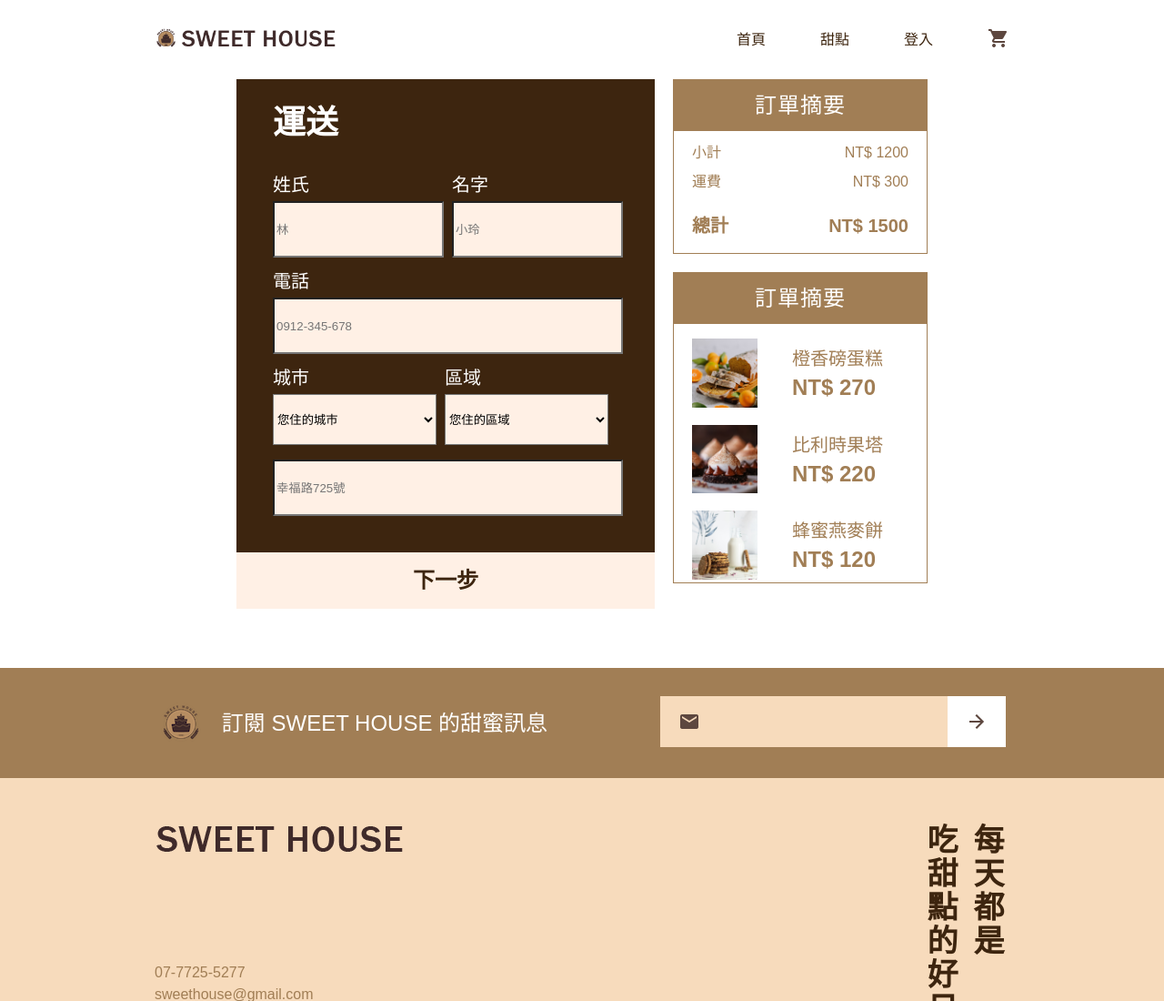
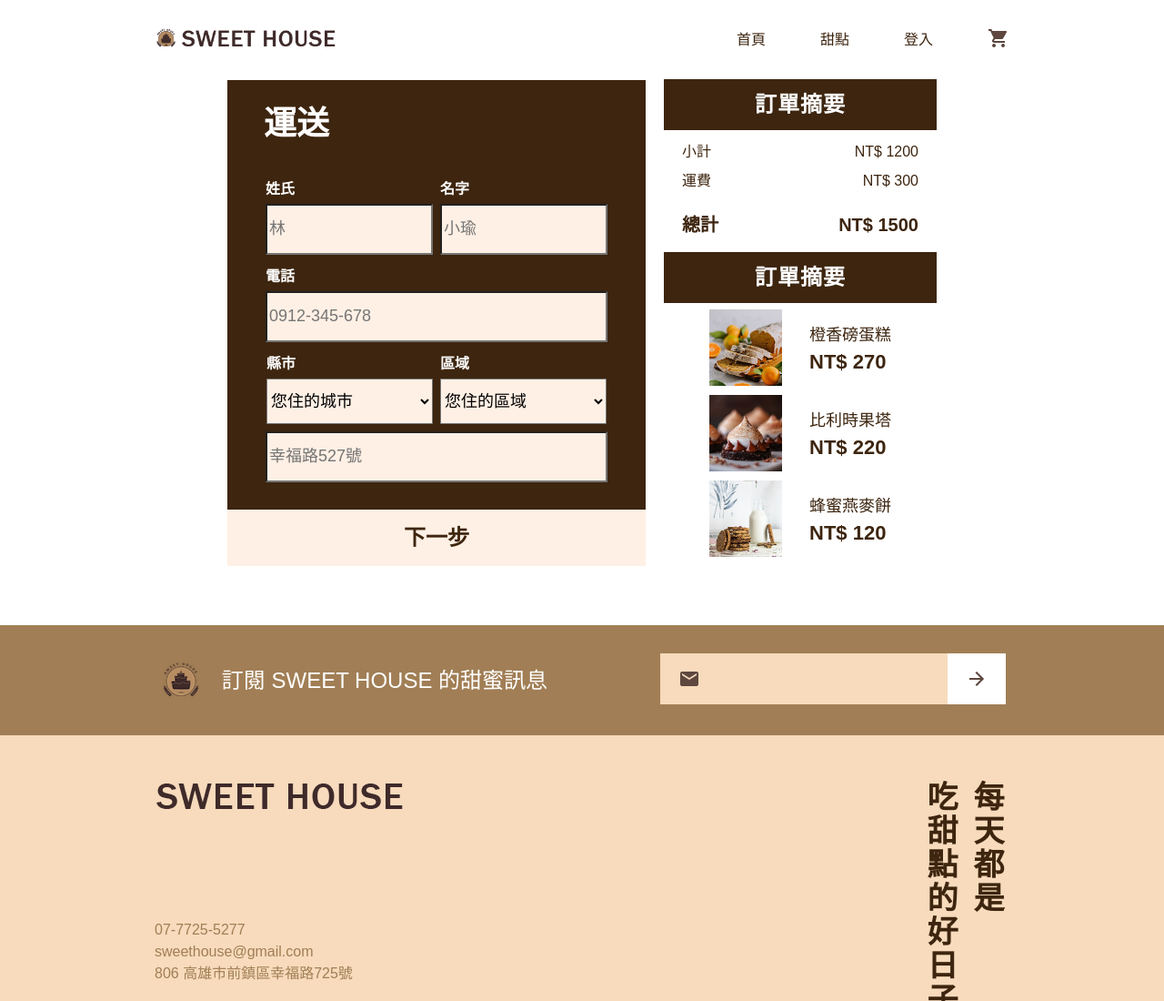
Before and after one commit to xiouyuwen/sweethouse, a plain HTML site: page checkout.html in a window 1280 px wide. Shown: the top 1100 px of the page at 91% size. Drawn offline with Linux system fonts and the light colour scheme.

Commit message:
check html css RWD down

```diff
--- a/checkout.html
+++ b/checkout.html
@@ -31,28 +31,30 @@
         <div class="logo"><a href="index.html"><img src="https://github.com/xiouyuwen/sweethouse/blob/main/sweet-image/sweethouselogo%E6%8B%B7%E8%B2%9D.png?raw=true" style="max-width:114px;" alt="LOGO"></a></div>
         <div class="cart"><a href="cart.html"><img src="https://github.com/xiouyuwen/sweethouse/blob/main/sweet-image/shopping_cart.png?raw=true" alt="cart"></a></div>
     </div>
-    <div class="check container">
-        <div class="check-info">
+    <div class="checkout container">
+        <div class="checkout-card">
+            <div class="people-item">
+                <h1>運送</h1>
                 <div class="people-info">
-                <h1>運送</h1>
-            <div class="check-people">
-                <div class="check-name">
+                    <div class="people-info-box">
                         <p>姓氏</p>
                         <input class="check-box" type="text" placeholder="林">
                     </div>
-                <div class="check-name">
+                    <div class="people-info-box">
                         <p>名字</p>
-                    <input class="check-box" type="text" placeholder="小玲">
+                        <input class="check-box" type="text" placeholder="小瑜">
                     </div>
                 </div>
-            <div class="check-name">
+                <div class="people-info">
+                    <div class="people-info-box">
                         <p>電話</p>
-                <input class="check-phonebox" type="text" placeholder="0912-345-678">
+                        <input class="check-box2" type="text" placeholder="0912-345-678">
                     </div>
-            <div class="check-people">
-                <div class="check-name">
-                    <p>城市</p>
-                    <select class="check-box" name="您住的城市">
+                </div>
+                <div class="people-info">
+                    <div class="people-info-box">
+                        <p>縣市</p>
+                        <select class="check-box3" name="您住的城市">
                             <option value="">您住的城市</option>
                             <option value="臺北市">臺北市</option>
                             <option value="新北市">新北市</option>
@@ -62,9 +64,9 @@
                             <option value="高雄市">高雄市</option>
                         </select>
                     </div>
-                <div class="check-name">
+                    <div class="people-info-box">
                         <p>區域</p>
-                    <select class="check-box" name="您住的區域">
+                        <select class="check-box3" name="您住的區域">
                             <option value="">您住的區域</option>
                             <option value="前鎮區">前鎮區</option>
                             <option value="小港區">小港區</option>
@@ -75,15 +77,16 @@
                         </select>
                     </div>
                 </div>
-            <div class="address-name">
-                <input class="add-box" type="text" placeholder="幸福路725號">
+                <div class="people-info">
+                    <div class="people-info-box">
+                        <input class="check-box4" type="text" placeholder="幸福路527號">
                     </div>
                 </div>
-            <div class="next-btn"><a href="#">下一步</a>
             </div>
+            <div class="next-btn"><a href="#">下一步</a></div>
         </div>
-        <div class="shopping-order">
-            <div class="order-card">
+        <div class="checkout-order">
+            <div class="checkout-list">
                 <h2>訂單摘要</h2>
                 <div class="order-list">
                     <p class="order-name">小計</p>
@@ -98,7 +101,7 @@
                     <p class="total-money">NT$ 1500</p>
                 </div>
             </div>
-            <div class="order-card">
+            <div class="shopping-list">
                 <h2>訂單摘要</h2>
                 <div class="shopping-pro">
                     <div class="product-img">
@@ -127,30 +130,10 @@
                         <span>NT$ 120</span>
                     </div>
                 </div>
+
             </div>
         </div>
-
-
-
-
-
-
-
-
-
     </div>
-
-
-
-
-
-
-
-
-
-
-
-
     <div class="footer wrap">
         <div class="footer-mail">
             <div class="mail-slogan">
--- a/css/checkout.css
+++ b/css/checkout.css
@@ -9,55 +9,68 @@
 .header{
     margin-top: 30px;
 }
-.check{
+.checkout{
     display: flex;
     justify-content: center;
+    align-items: center;
     margin-top: 30px;
     margin-bottom: 65px;
-
 }
-.check-info{
-    max-width: 460px;
-
+.checkout-card{
+    width: 460px;
     background: #3d250f;
-    color: white;
 }
 .people-info{
-    padding-left: 40px;
+    display: flex;
+    justify-content: center;
+    align-items: center;
+    margin-right: -4px;
+    margin-left: -4px;
 }
 h1{
     font-size: 36px;
     font-weight: bold;
-    padding: 30px 348px 40px 0;
-
+    color: white;
+    padding: 30px 0;
+    padding-left: 40px;
 }
-.check-people{
-    display: flex;
-    margin-right: -9px;
+.people-info-box{
+    padding-right: 4px;
+    padding-left: 4px;
 }
-.check-name{
-    padding-right: 9px;
-}
-.check-name p{
-    font-size: 20px;
+.people-info-box p{
+    color: white;
+    font-weight: bold;
+    padding: 16px 0 8px 0;
 }
 .check-box{
-    width:180px;
-    height: 56px;
+    outline-style: none;
+    width: 176px;
+    height: 50px;
+    font-size: 18px;
     background: #fff0e5;
-    margin: 8px 0 16px 0;
 }
-.check-phonebox{
-    width: 377px;
-    height: 56px;
+.check-box2{
+    outline-style: none;
+    width: 368px;
+    height: 50px;
+    font-size: 18px;
     background: #fff0e5;
-    margin: 8px 0 16px 0;
 }
-.add-box{
-    width: 377px;
-    height: 56px;
+.check-box3{
+    outline-style: none;
+    width: 183px;
+    height: 50px;
+    font-size: 18px;
     background: #fff0e5;
-    margin-bottom: 40px;
+}
+.check-box4{
+    outline-style: none;
+    width: 368px;
+    height: 50px;
+    font-size: 18px;
+    background: #fff0e5;
+    margin: 8px 0 30px 0;
 }
 .next-btn a{
     display: block;
@@ -72,44 +85,27 @@ h1{
     color: #fff0e5;
     background: #3d250f;
 }
-.shopping-order{
+.checkout-order{
+    margin-left: 20px;
+}
+.checkout-list{
     width: 300px;
-}
-.order-card{
-    border: 1px solid #A17e55;
-    margin-left: 20px;
-    margin-bottom: 20px;
-}
-@media(max-width:768px){
-    .order-card{
-        max-width: 100%;
-    }
-    .container{
-        max-width: 550px;
-    }
-}
-@media(max-width:576px){
-    .order-card{
-        max-width: 100%;
-    }
-    .container{
-        max-width: 375px;
-    }
+
 }
 h2{
     font-size: 24px;
+    font-weight: bold;
     color: white;
-    background: #A17e55;
+    background: #3d250f;
+    padding: 16px 0;
     text-align: center;
-    padding: 16px 0;
     letter-spacing: 1px;
 }
-
 .order-list{
     display: flex;
     justify-content: space-between;
     align-items: center;
-    color: #A17e55;
+    color: #3d250f;
     margin: 16px 0;
     padding: 0 20px;
 }
@@ -122,7 +118,7 @@ h2{
     display: flex;
     justify-content: space-between;
     align-items: center;
-    color: #A17e55;
+    color: #3d250f;
     margin-top: 30px;
     padding: 0 20px;
     margin-bottom: 20px;
@@ -136,34 +132,35 @@ h2{
     font-size: 20px;
     font-weight: bold;
 }
+.checkout-order{
+
+}
+@media(max-width:768px){
+    .checkout-order{
+        display: none;
+    }
+}
 .shopping-pro{
     display: flex;
+    justify-content: center;
     align-items: center;
-    padding-top: 16px;
-    padding-left: 20px;
+    margin: 7px 0;
+
 }
 .product-img{
-    width: 72px;
-    padding-right:38px;
+    width: 80px;
+    padding-right:30px;
 }
 .product-name p{
-    font-size: 20px;
-    color: #A17e55;
+    font-size: 18px;
+    color: #3d250f;
     padding-bottom: 10px;
 }
 .product-name span{
-    font-size: 24px;
-    color: #A17e55;
+    font-size: 22px;
+    color: #3d250f;
     font-weight: bold;
 }
-
-
-
-
-
-
-
-
 
 
 
```
Lines whose indentation alone changed are shown as unchanged.
